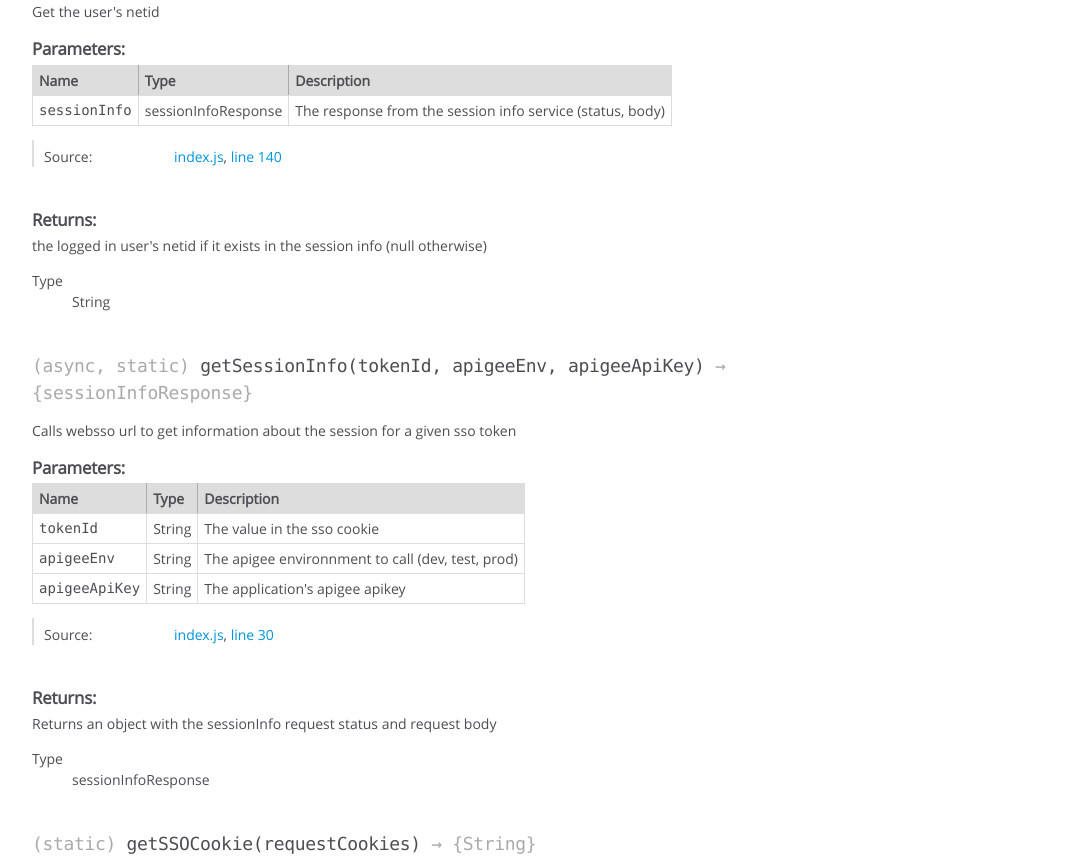
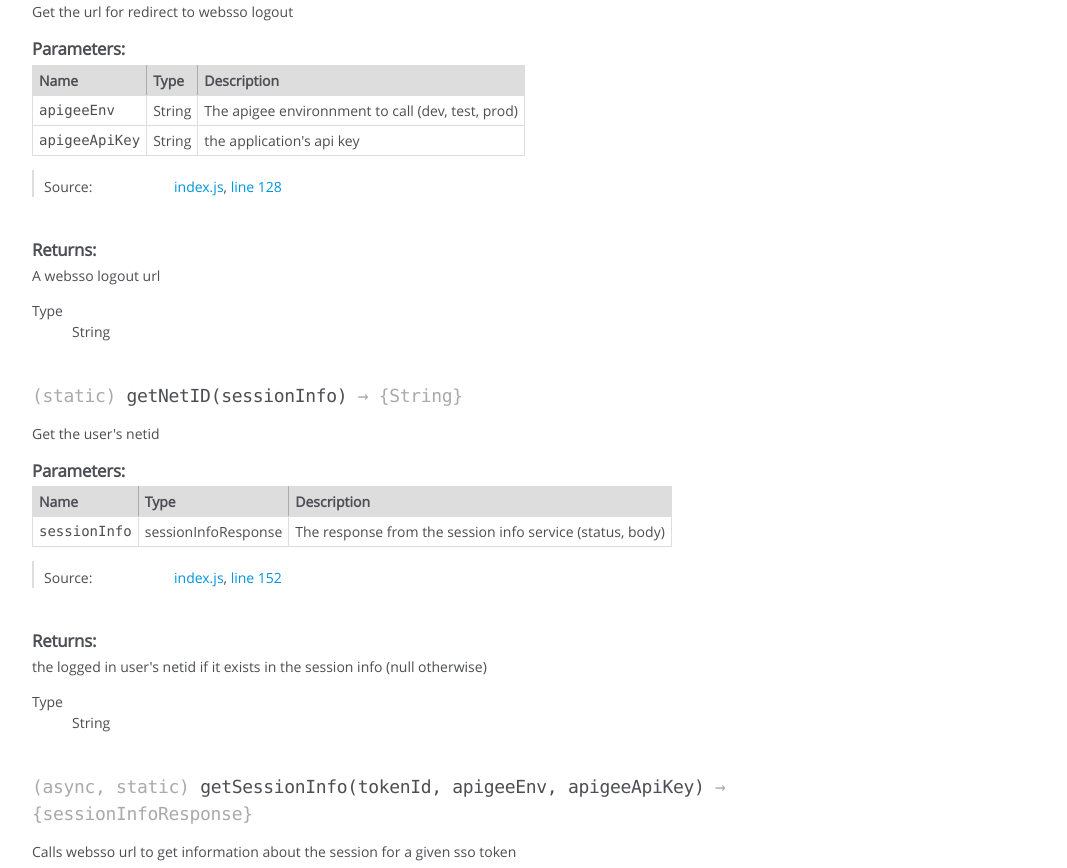
Before and after one commit to NIT-Administrative-Systems/nusso-node, a website: page docs/module-NorthwesternSSO.html in a window 1280 px wide. Shown: the part 729-1597 px from the top of the page, without its empty margins (0-1067 px from the left). Drawn offline with Linux system fonts and the light colour scheme.

Commit message:
Bump version & regenerate docs

```diff
--- a/docs/module-NorthwesternSSO.html
+++ b/docs/module-NorthwesternSSO.html
@@ -234,7 +234,7 @@
 
     <dt class="tag-source">Source:</dt>
     <dd class="tag-source"><ul class="dummy"><li>
-        <a href="index.js.html">index.js</a>, <a href="index.js.html#line109">line 109</a>
+        <a href="index.js.html">index.js</a>, <a href="index.js.html#line102">line 102</a>
     </li></ul></dd>
 
 
@@ -264,6 +264,188 @@
 
 <div class="param-desc">
     A websso login url
+</div>
+
+
+
+<dl>
+    <dt>
+        Type
+    </dt>
+    <dd>
+
+<span class="param-type">String</span>
+
+
+    </dd>
+</dl>
+
+
+
+
+
+
+
+
+
+
+
+
+
+    <h4 class="name" id=".getLogoutUrl"><span class="type-signature">(async, static) </span>getLogoutUrl<span class="signature">(apigeeEnv, apigeeApiKey)</span><span class="type-signature"> &rarr; {String}</span></h4>
+
+
+
+
+
+
+<div class="description">
+    Get the url for redirect to websso logout
+</div>
+
+
+
+
+
+
+
+
+
+    <h5>Parameters:</h5>
+
+
+<table class="params">
+    <thead>
+    <tr>
+
+        <th>Name</th>
+
+
+        <th>Type</th>
+
+
+
+
+
+        <th class="last">Description</th>
+    </tr>
+    </thead>
+
+    <tbody>
+
+
+        <tr>
+
+                <td class="name"><code>apigeeEnv</code></td>
+
+
+            <td class="type">
+
+
+<span class="param-type">String</span>
+
+
+
+            </td>
+
+
+
+
+
+            <td class="description last">The apigee environnment to call (dev, test, prod)</td>
+        </tr>
+
+
+
+        <tr>
+
+                <td class="name"><code>apigeeApiKey</code></td>
+
+
+            <td class="type">
+
+
+<span class="param-type">String</span>
+
+
+
+            </td>
+
+
+
+
+
+            <td class="description last">the application's api key</td>
+        </tr>
+
+
+    </tbody>
+</table>
+
+
+
+
+
+
+<dl class="details">
+
+
+
+
+
+
+
+
+
+
+
+
+
+
+
+
+
+
+
+
+
+
+
+
+
+
+    <dt class="tag-source">Source:</dt>
+    <dd class="tag-source"><ul class="dummy"><li>
+        <a href="index.js.html">index.js</a>, <a href="index.js.html#line128">line 128</a>
+    </li></ul></dd>
+
+
+
+
+
+
+
+</dl>
+
+
+
+
+
+
+
+
+
+
+
+
+
+
+
+<h5>Returns:</h5>
+
+
+<div class="param-desc">
+    A websso logout url
 </div>
 
 
@@ -393,7 +575,7 @@
 
     <dt class="tag-source">Source:</dt>
     <dd class="tag-source"><ul class="dummy"><li>
-        <a href="index.js.html">index.js</a>, <a href="index.js.html#line140">line 140</a>
+        <a href="index.js.html">index.js</a>, <a href="index.js.html#line152">line 152</a>
     </li></ul></dd>
 
 
@@ -916,7 +1098,7 @@
 
     <dt class="tag-source">Source:</dt>
     <dd class="tag-source"><ul class="dummy"><li>
-        <a href="index.js.html">index.js</a>, <a href="index.js.html#line83">line 83</a>
+        <a href="index.js.html">index.js</a>, <a href="index.js.html#line76">line 76</a>
     </li></ul></dd>
 
 
@@ -1075,7 +1257,7 @@
 
     <dt class="tag-source">Source:</dt>
     <dd class="tag-source"><ul class="dummy"><li>
-        <a href="index.js.html">index.js</a>, <a href="index.js.html#line64">line 64</a>
+        <a href="index.js.html">index.js</a>, <a href="index.js.html#line57">line 57</a>
     </li></ul></dd>
 
 
@@ -1296,7 +1478,7 @@
 <br class="clear">
 
 <footer>
-    Documentation generated by <a href="https://github.com/jsdoc/jsdoc">JSDoc 3.6.3</a> on Mon Feb 17 2020 17:23:55 GMT-0600 (Central Standard Time)
+    Documentation generated by <a href="https://github.com/jsdoc/jsdoc">JSDoc 3.6.4</a> on Tue Apr 28 2020 18:06:26 GMT-0500 (Central Daylight Time)
 </footer>
 
 <script> prettyPrint(); </script>
--- a/package.json
+++ b/package.json
@@ -1,6 +1,6 @@
 {
   "name": "nusso",
-  "version": "2.0.0",
+  "version": "2.1.0",
   "description": "Node.js package for Northwestern WebSSO/DUO node implementation",
   "main": "index.js",
   "scripts": {
```
Also changed, not shown: docs/constants.js.html (+1 -1 lines), docs/index.html (+1 -1 lines), docs/index.js.html (+45 -17 lines), docs/module-Constants.html (+1 -1 lines).
